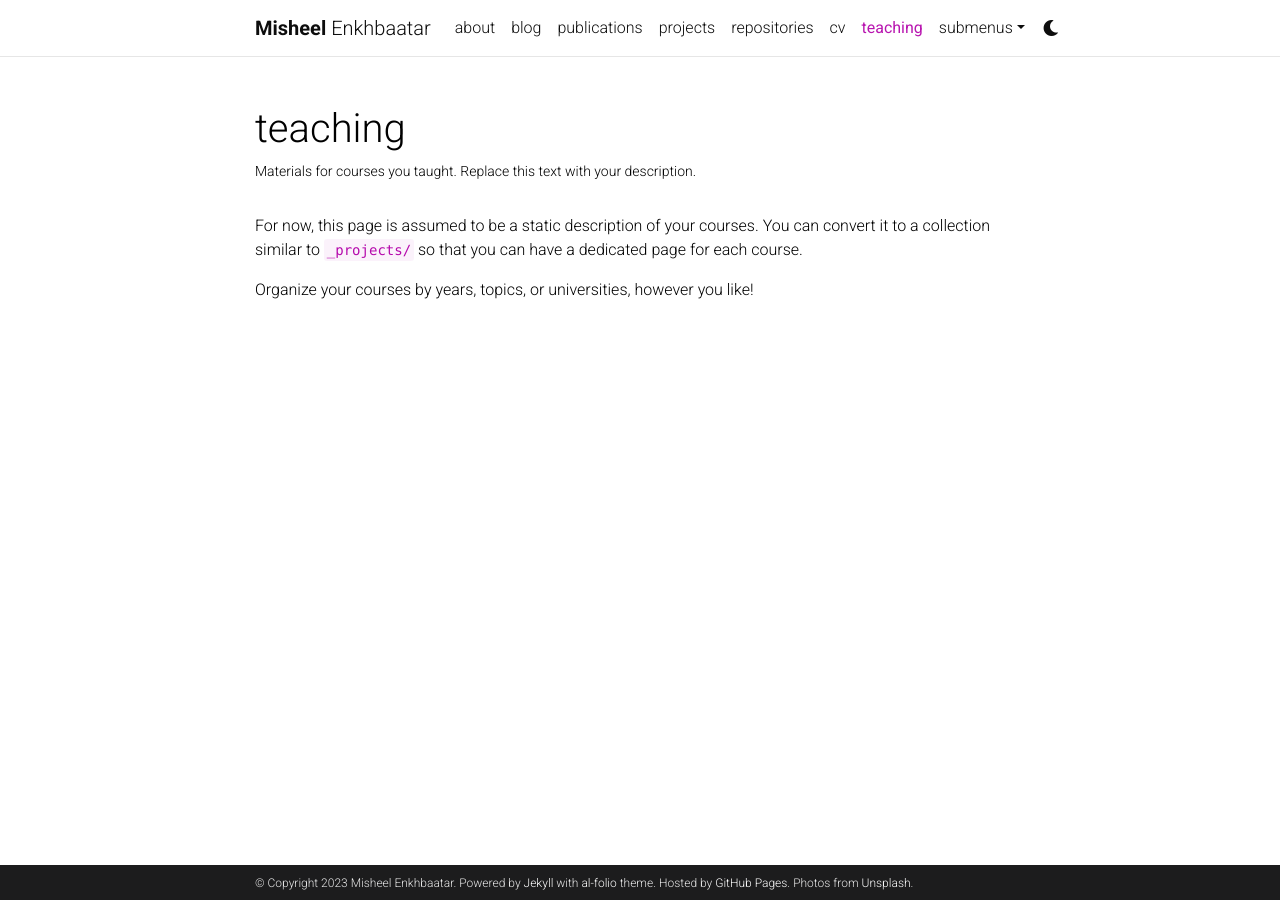
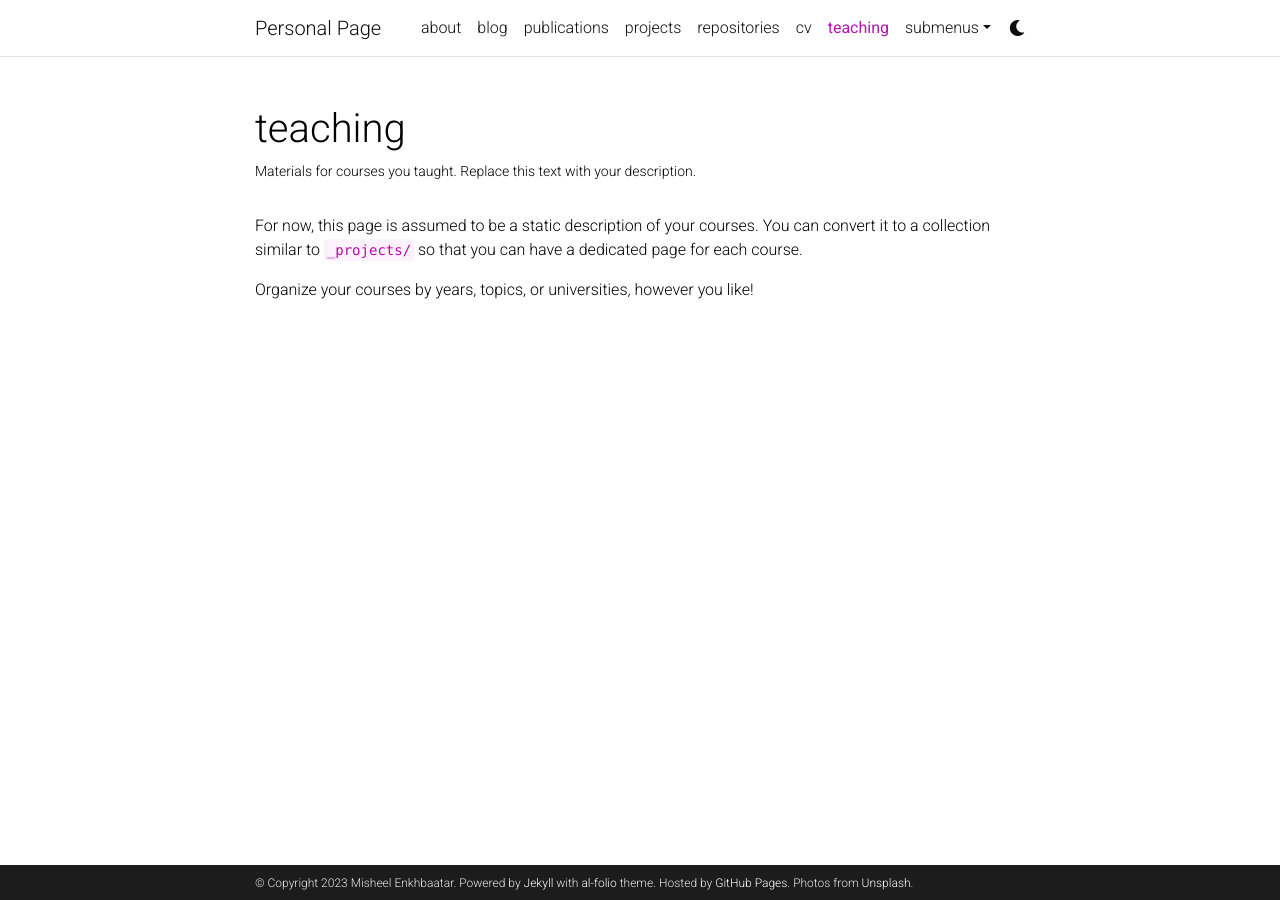
Before and after one commit to misheelen/misheelen.github.io, a Jekyll site: the page built from _pages/teaching.md, in a window 1280 px wide. Built offline with Jekyll 4.4.1, drawn with Linux system fonts in a browser that asks for light colours; comment, search, counter and statistics services are not loaded; a style sheet for code colours, icons or effects is not loaded.

Commit message:
minor text changes

```diff
--- a/_config.yml
+++ b/_config.yml
@@ -2,11 +2,11 @@
 # Site settings
 # -----------------------------------------------------------------------------
 
-title: blank # the website title (if blank, full name will be used instead)
+title: Personal Page # the website title (if blank, full name will be used instead)
 first_name: Misheel
 middle_name:
 last_name: Enkhbaatar
-email: you@example.com
+email: myemail@example.com
 description: > # the ">" symbol means to ignore newlines until "footer_text:"
   A simple, whitespace theme for academics. Based on [*folio](https://github.com/bogoli/-folio) design.
 footer_text: >
```
